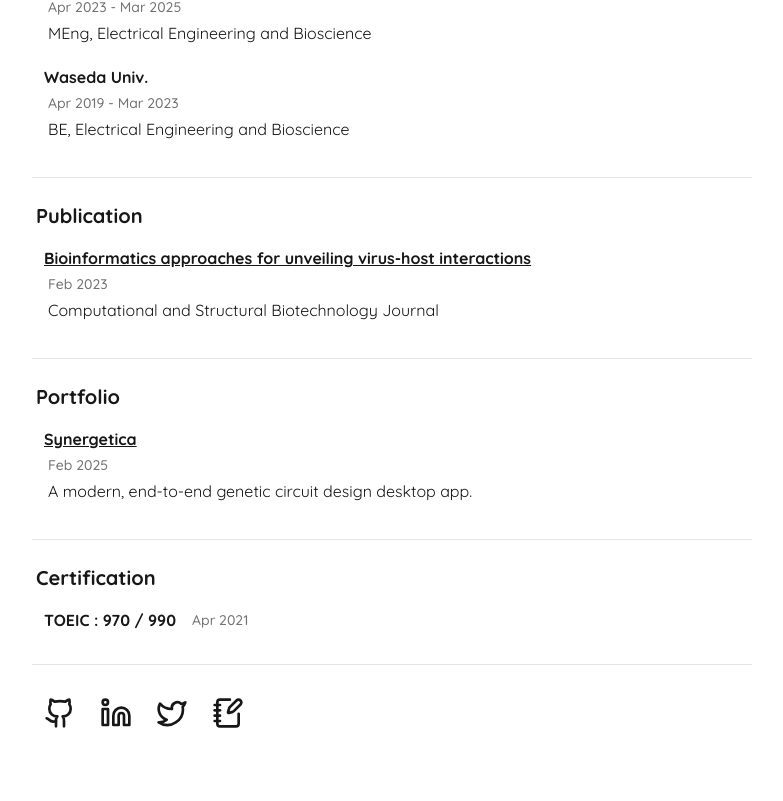
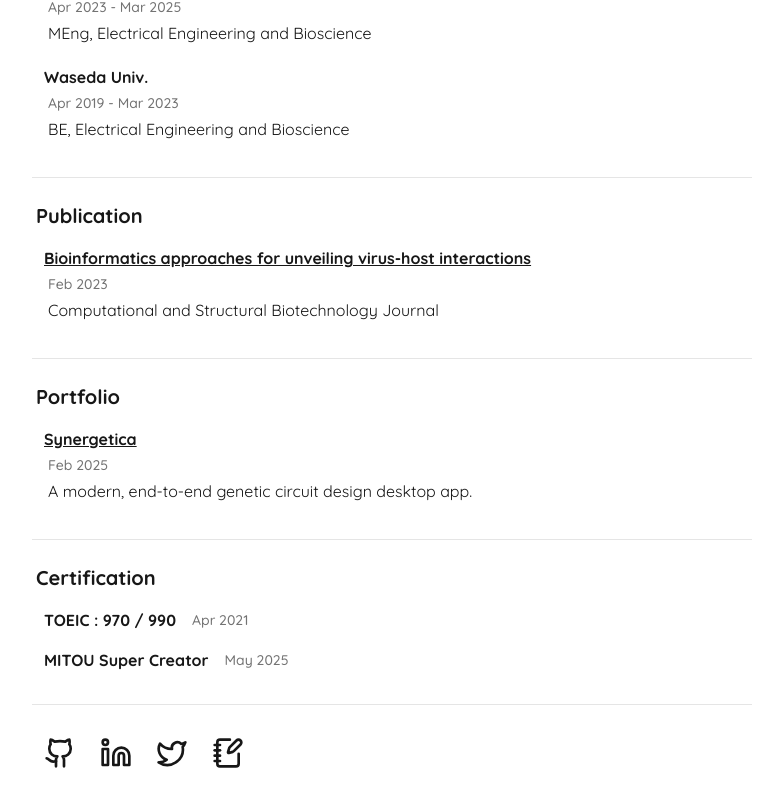
Before and after one commit to khokao/khokao.github.io, a React (Vite) app: page / in a window 1280 px wide. Shown: the part 1525-2326 px from the top of the page, without its empty margins (248-1031 px from the left). Before the commit the page ends 2286 px from the top, so only its background shows below. Built offline with nearby package versions, Linux system fonts and the light colour scheme.

Commit message:
add url attr to certification item

```diff
--- a/src/components/profile/certification-items.ts
+++ b/src/components/profile/certification-items.ts
@@ -1,11 +1,18 @@
 export interface CertificationItem {
   title: string;
   date: Date;
+  url: string | null;
 }
 
 export const certificationItems: CertificationItem[] = [
   {
     title: "TOEIC : 970 / 990",
     date: new Date("2021-04-01"),
+    url: null,
+  },
+  {
+    title: "MITOU Super Creator",
+    date: new Date("2025-05-29"),
+    url: "https://www.ipa.go.jp/jinzai/mitou/koubo/career/2024/2024-supercreator-04.html",
   },
 ];
```
